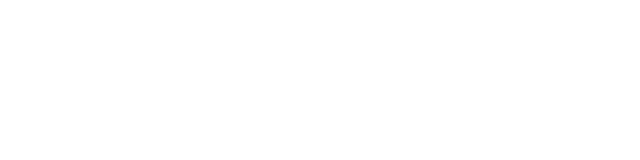
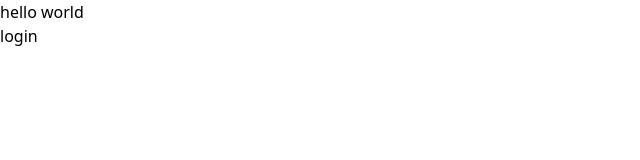
Before and after one commit to Josemigg16/toppify, a Nuxt app: page / in a window 1280 px wide. Shown: the top 160 px of the page, without its empty margins (0-640 px from the left). Built offline with nearby package versions, Linux system fonts and the light colour scheme.

Commit message:
create index with login button

```diff
--- /dev/null
+++ b/pages/index.vue
@@ -0,0 +1,6 @@
+<template>
+  <main>
+    <h1>hello world</h1>
+    <a href="/api/login">login</a>
+  </main>
+</template>
```
